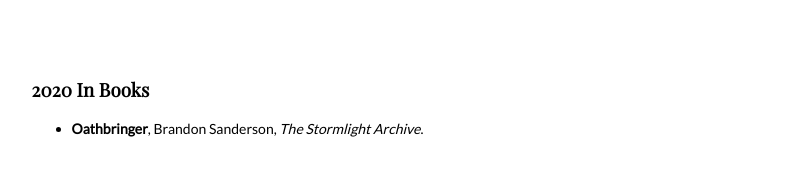
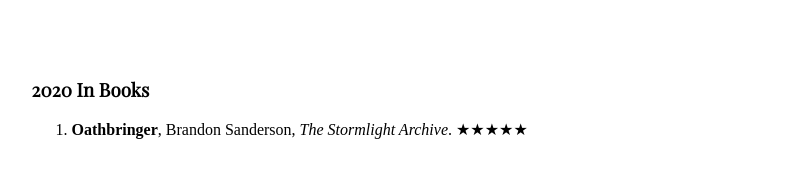
Before and after one commit to yildab/yildab-archive.github.io, a plain HTML site: page books.html in a window 1280 px wide. Shown: the part 203-380 px from the top of the page, without its empty margins (166-968 px from the left). Drawn offline with nearby package versions, Linux system fonts and the light colour scheme; a web font is replaced by a local one.

Commit message:
Update books.html

```diff
--- a/books.html
+++ b/books.html
@@ -28,9 +28,9 @@
     </div>
     <div id="main">
       <h3>2020 In Books</h3>
-      <ul>
-        <li><b>Oathbringer</b>, Brandon Sanderson, <i>The Stormlight Archive</i>.</li>
-      </ul>
+      <ol>
+        <li><b>Oathbringer</b>, Brandon Sanderson, <i>The Stormlight Archive</i>. ★★★★★</li>
+      </ol>
     </div>
   </body>
 </html>
```
